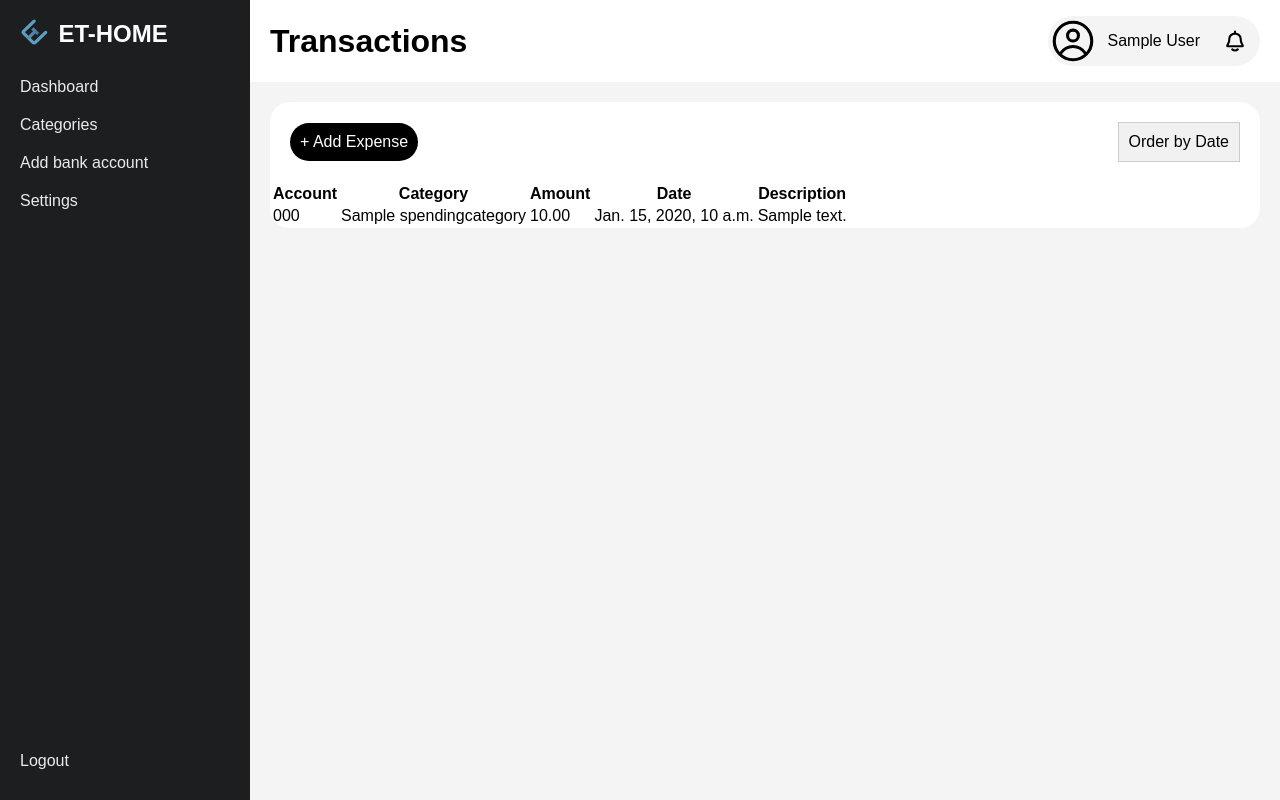
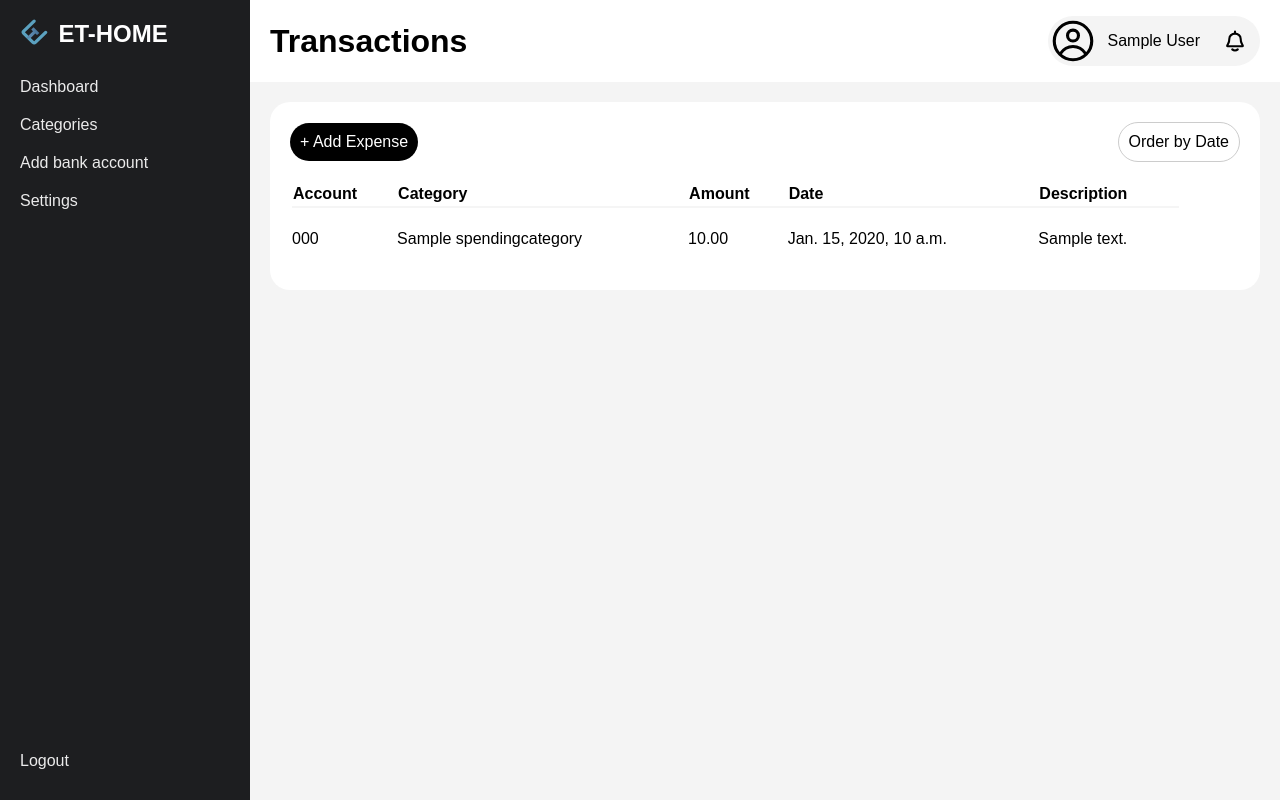
Before and after one commit to anouillz/ET-HOME, a Django app: page /transactions/ in a window 1280 px wide. Run offline with Django 5.2, Linux system fonts and the light colour scheme; a user stored in the database is signed in; tables that the repository leaves empty hold one stand-in row (values such as "Sample post").

Commit message:
transactions visual done - add an other way to order the transaction

```diff
--- a/src/app/ET_HOME/templates/transactions.html
+++ b/src/app/ET_HOME/templates/transactions.html
@@ -18,6 +18,7 @@
                 <ul class="dropdown-menu">
                     <li class="order-by-date" data-sort="date">Order by Date</li>
                     <li class="order-by-category" data-sort="category">Order by Category</li>
+                    <li class="order-by-amount" data-sort="amount">Order by Amount</li>
                 </ul>
             </div>
         </div>
@@ -30,16 +31,25 @@
                     <th>Date</th>
                     <th>Description</th>
                 </tr>
+                <tr class="spacer-row">
+                    <td colspan="5"></td>
+                </tr>
             </thead>
+
             <tbody>
                 {% for transaction in transactions %}
-                    <tr data-id="{{ transaction.id }}">
+                    <tr data-id="{{ transaction.id }}" class="transaction_table">
                         <td>{{ transaction.account.account_number }}</td>
                         <td>{{ transaction.category.name }}</td>
                         <td>{{ transaction.amount }}</td>
                         <td>{{ transaction.date }}</td>
                         <td>{{ transaction.description }}</td>
                     </tr>
+                    {% if not forloop.last %}
+                        <tr class="spacer-row">
+                            <td colspan="5"></td>
+                        </tr>
+                    {% endif %}
                 {% endfor %}
             </tbody>
         </table>
--- a/src/app/ET_HOME/views.py
+++ b/src/app/ET_HOME/views.py
@@ -99,7 +99,7 @@ def logout_view(request):
 @login_required
 def transactions_view(request):
     sort_param = request.GET.get("sort", "date")
-    if sort_param not in ["date", "category"]:
+    if sort_param not in ["date", "category", "amount"]:
         sort_param = "date"
     context = {
         "transactions": Transaction.objects.filter(account__user=request.user).order_by(sort_param)
--- a/src/app/static/css/transactions.css
+++ b/src/app/static/css/transactions.css
@@ -31,10 +31,12 @@
 }
 
 .dropdown-toggle {
-    background-color: #f1f1f1;
+    background-color: white;
     padding: 10px;
     cursor: pointer;
     border: 1px solid #ccc;
+    border-radius: 20px;
+
 }
 
 .dropdown-menu {
@@ -56,3 +58,23 @@
 .dropdown-menu li:hover {
     background-color: #f0f0f0;
 }
+
+table {
+    width: 90%;
+    margin-left: 20px;
+    margin-bottom: 20px;
+    margin-right: 20px;
+}
+
+th {
+    text-align: left;
+}
+
+.transaction_table td {
+    padding: 20px 0;
+}
+
+
+.spacer-row {
+    background-color: #f5f5f5;
+}
```
